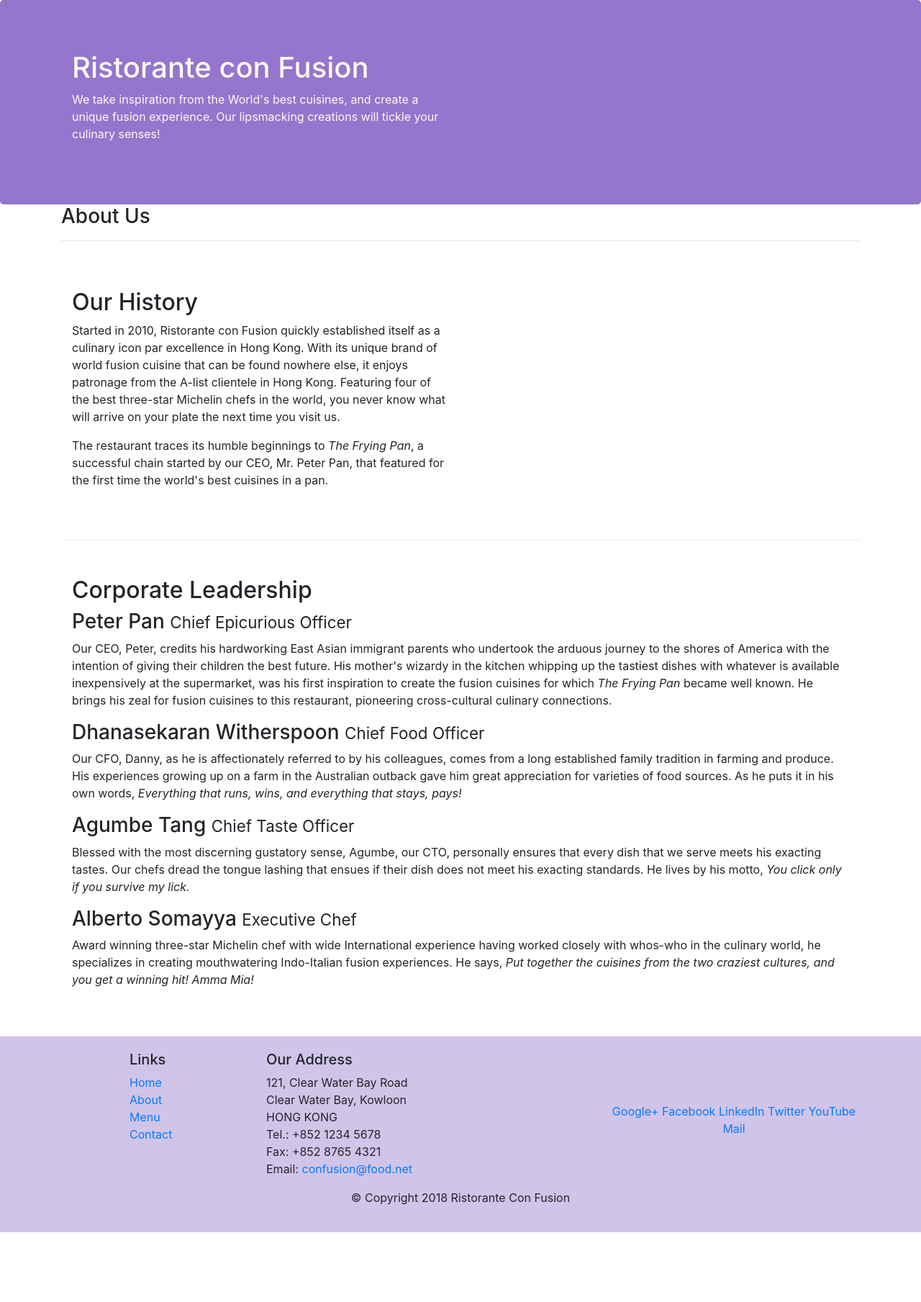
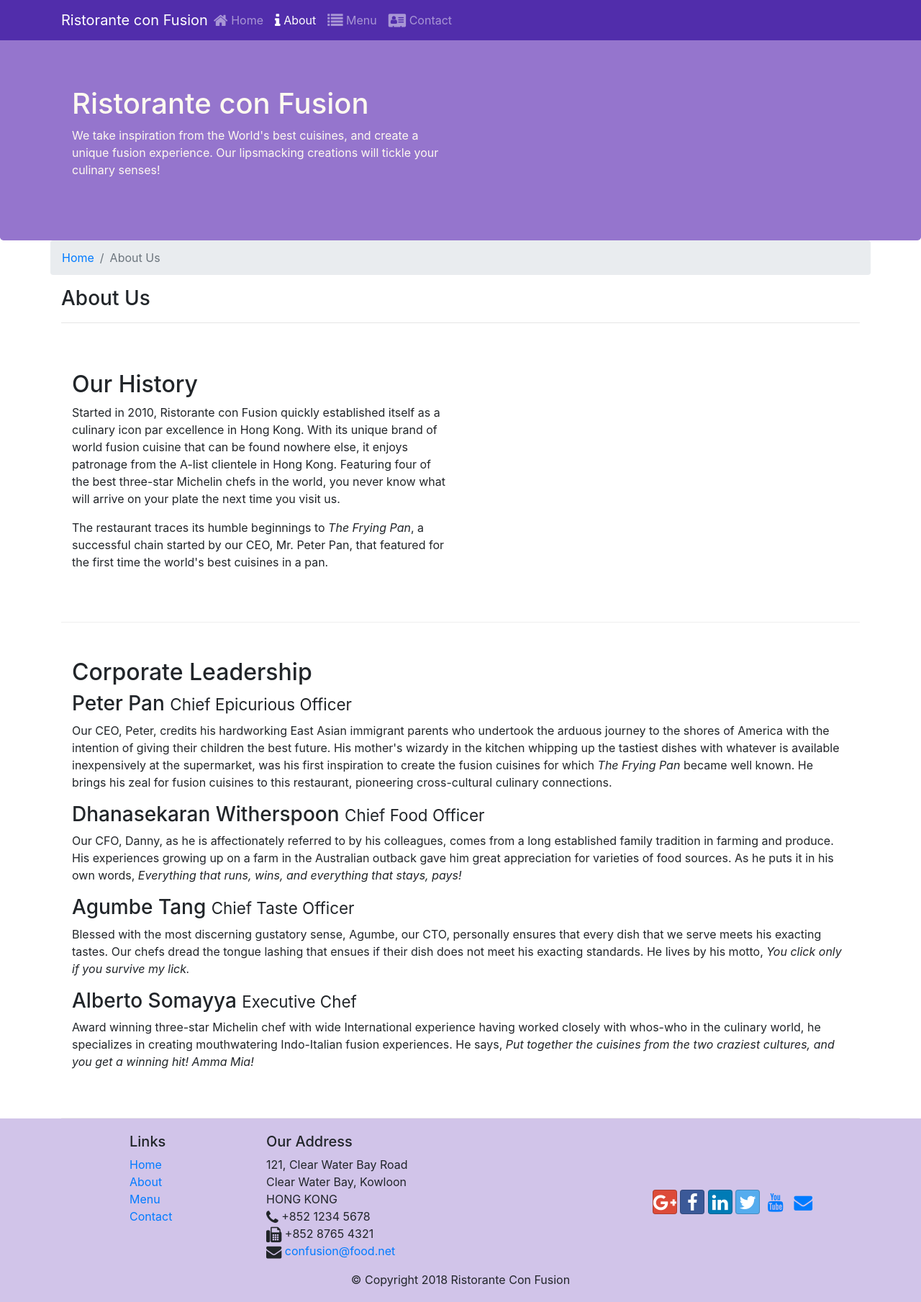
Before and after one commit to Shariqbinrashid/Restraunt-website-frontend-Bootstrap, a website: page aboutus.html in a window 1280 px wide. Shown: the whole page at 72% size. Before the commit the page ends 1712 px from the top, so only its background shows below. Drawn offline with nearby package versions, Linux system fonts and the light colour scheme.

Commit message:
Icon fonts

```diff
--- a/aboutus.html
+++ b/aboutus.html
@@ -9,13 +9,32 @@
 
  <!-- Bootstrap CSS -->
  <link rel="stylesheet" href="node_modules/bootstrap/dist/css/bootstrap.min.css">
+ <link rel="stylesheet" href="node_modules/font-awesome/css/font-awesome.min.css">
+ <link rel="stylesheet" href="node_modules/bootstrap-social/bootstrap-social.css">
  <link rel="stylesheet" href="css/styles.css">
     <title>Ristorante Con Fusion: About Us</title>
 
 </head>
 
 <body>
+    <nav class="navbar navbar-dark navbar-expand-sm  fixed-top">
+        <div class="container">
+            <button class="navbar-toggler" type="button" data-toggle="collapse" data-target="#Navbar">
+                <span class="navbar-toggler-icon"></span>
+            </button>
+            <a class="navbar-brand mr-auto" href="./index.html">Ristorante con Fusion</a>
+            <div class="collapse navbar-collapse" id="Navbar">
+                <ul class="navbar-nav mr-auto">
+                    <li class="nav-item "><a class="nav-link" href="./index.html"><span class="fa fa-home fa-lg"></span> Home</a></li>
+                    <li class="nav-item active"><a class="nav-link" href="#"><span class="fa fa-info fa-lg"></span> About</a></li>
+                    <li class="nav-item"><a class="nav-link" href="#"><span class="fa fa-list fa-lg"></span> Menu</a></li>
+                    <li class="nav-item"><a class="nav-link" href="#"><span class="fa fa-address-card fa-lg"></span> Contact</a></li>
+                </ul>
+            </div>
 
+        </div>
+
+    </nav>
     <header class="jumbotron">
         <div class="container">
             <div class="row row-header">
@@ -31,6 +50,10 @@
 
     <div class="container">
         <div class="row ">
+            <ol class="col-12 breadcrumb">
+                <li class="breadcrumb-item"><a href="./index.html">Home</a></li>
+                <li class="breadcrumb-item active">About Us</li>
+            </ol>
             <div class="col-12">
                <h3>About Us</h3>
                <hr>
@@ -70,7 +93,7 @@
                 <div class="col-4 offset-1 col-sm-2">
                     <h5>Links</h5>
                     <ul class="list-unstyled">
-                        <li><a href="#">Home</a></li>
+                        <li><a href="./index.html">Home</a></li>
                         <li><a href="#">About</a></li>
                         <li><a href="#">Menu</a></li>
                         <li><a href="#">Contact</a></li>
@@ -82,19 +105,19 @@
 		              121, Clear Water Bay Road<br>
 		              Clear Water Bay, Kowloon<br>
 		              HONG KONG<br>
-		              Tel.: +852 1234 5678<br>
-		              Fax: +852 8765 4321<br>
-		              Email: <a href="mailto:confusion@food.net">confusion@food.net</a>
+		              <i class="fa fa-phone fa-lg"></i> +852 1234 5678<br>
+		              <i class="fa fa-fax fa-lg"></i> +852 8765 4321<br>
+		              <i class="fa fa-envelope fa-lg"></i> <a href="mailto:confusion@food.net">confusion@food.net</a>
 		           </address>
                 </div>
                 <div class="col-12 col-sm-4 align-self-center">
                     <div class="text-center">
-                        <a href="http://google.com/+">Google+</a>
-                        <a href="http://www.facebook.com/profile.php?id=">Facebook</a>
-                        <a href="http://www.linkedin.com/in/">LinkedIn</a>
-                        <a href="http://twitter.com/">Twitter</a>
-                        <a href="http://youtube.com/">YouTube</a>
-                        <a href="mailto:">Mail</a>
+                        <a class="btn btn-social-icon btn-google" href="http://google.com/+"><i class="fa fa-google-plus fa-lg"></i></a>
+                        <a class="btn btn-social-icon btn-facebook" href="http://www.facebook.com/profile.php?id="><i class="fa fa-facebook fa-lg"></i></a>
+                        <a class="btn btn-social-icon btn-linkedin" href="http://www.linkedin.com/in/"><i class="fa fa-linkedin fa-lg"></i></a>
+                        <a class="btn btn-social-icon btn-twitter" href="http://twitter.com/"><i class="fa fa-twitter fa-lg"></i></a>
+                        <a class="btn btn-social-icon btn-youtube" href="http://youtube.com/"><i class="fa fa-youtube fa-lg"></i></a>
+                        <a class="btn btn-social-icon " href="mailto:"><i class="fa fa-envelope fa-lg"></i></a>
                     </div>
                 </div>
            </div>
--- a/css/styles.css
+++ b/css/styles.css
@@ -28,3 +28,10 @@
     margin: 0px;
     color: #0f0f0f;
 }
+body{
+    padding: 50px 0px 0px 0px;
+    z-index: 0;
+}
+.navbar-dark{
+    background-color: #512dab;
+}
--- a/package.json
+++ b/package.json
@@ -15,6 +15,8 @@
   },
   "dependencies": {
     "bootstrap": "^4.0.0",
+    "bootstrap-social": "^5.1.1",
+    "font-awesome": "^4.7.0",
     "jquery": "^3.3.1",
     "popper.js": "^1.12.9"
   }
```
Also changed, not shown: index.html (+29 -10 lines), 1 other file.
